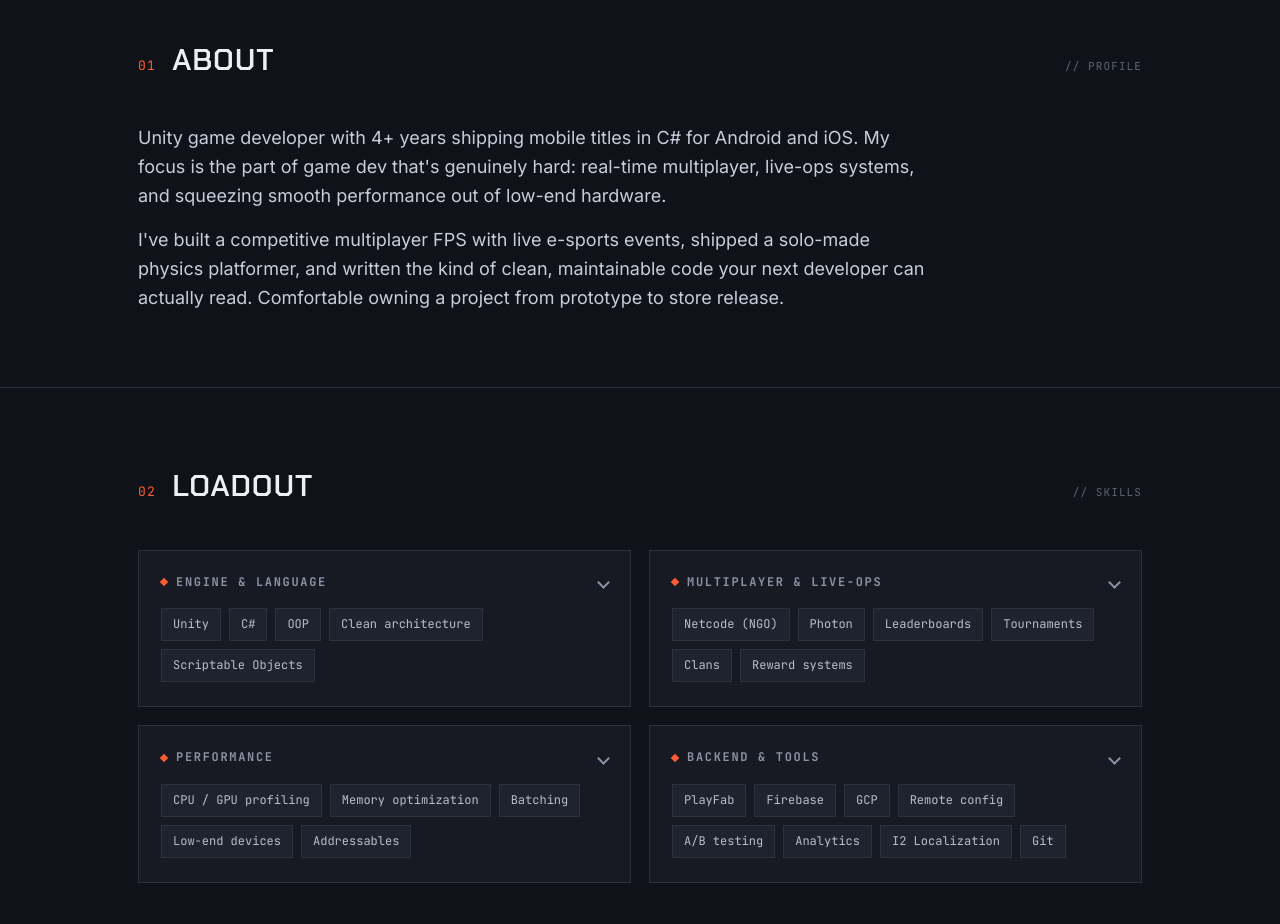
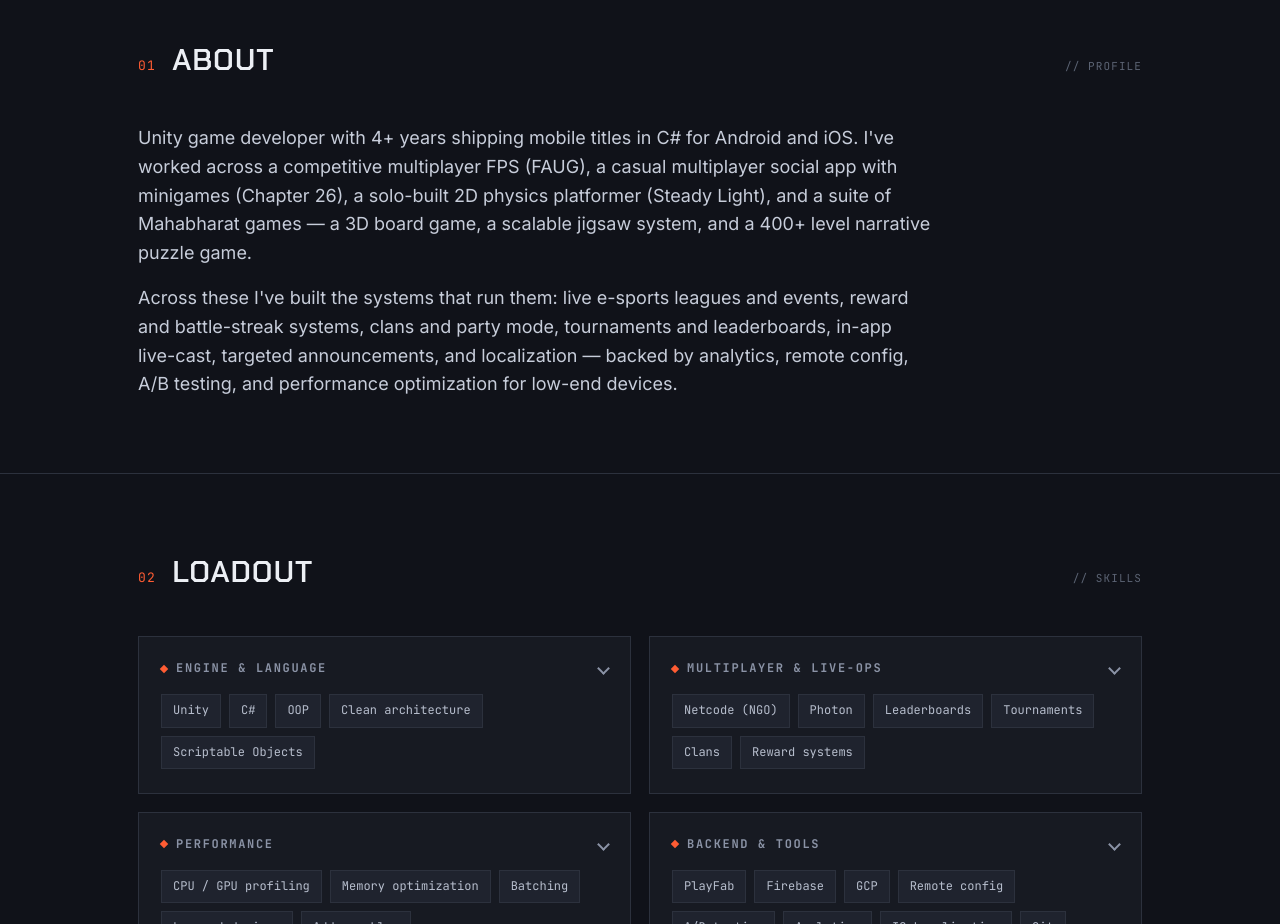
Before and after one commit to Divesh567/divesh567.github.io, a plain HTML site: page index.html in a window 1280 px wide. Shown: the part 880-1804 px from the top of the page. Drawn offline with Linux system fonts and the light colour scheme.

Commit message:
Update index.html

```diff
--- a/index.html
+++ b/index.html
@@ -259,8 +259,8 @@
       <span class="sec-idx">01</span><span class="sec-title">About</span>
       <span class="sec-note">// profile</span>
     </div>
-    <p class="rise">Unity game developer with 4+ years shipping mobile titles in C# for Android and iOS. My focus is the part of game dev that's genuinely hard: real-time multiplayer, live-ops systems, and squeezing smooth performance out of low-end hardware.</p>
-    <p class="rise">I've built a competitive multiplayer FPS with live e-sports events, shipped a solo-made physics platformer, and written the kind of clean, maintainable code your next developer can actually read. Comfortable owning a project from prototype to store release.</p>
+    <p class="rise">Unity game developer with 4+ years shipping mobile titles in C# for Android and iOS. I've worked across a competitive multiplayer FPS (FAUG), a casual multiplayer social app with minigames (Chapter 26), a solo-built 2D physics platformer (Steady Light), and a suite of Mahabharat games — a 3D board game, a scalable jigsaw system, and a 400+ level narrative puzzle game.</p>
+    <p class="rise">Across these I've built the systems that run them: live e-sports leagues and events, reward and battle-streak systems, clans and party mode, tournaments and leaderboards, in-app live-cast, targeted announcements, and localization — backed by analytics, remote config, A/B testing, and performance optimization for low-end devices.</p>
   </div>
 </section>
 
```
